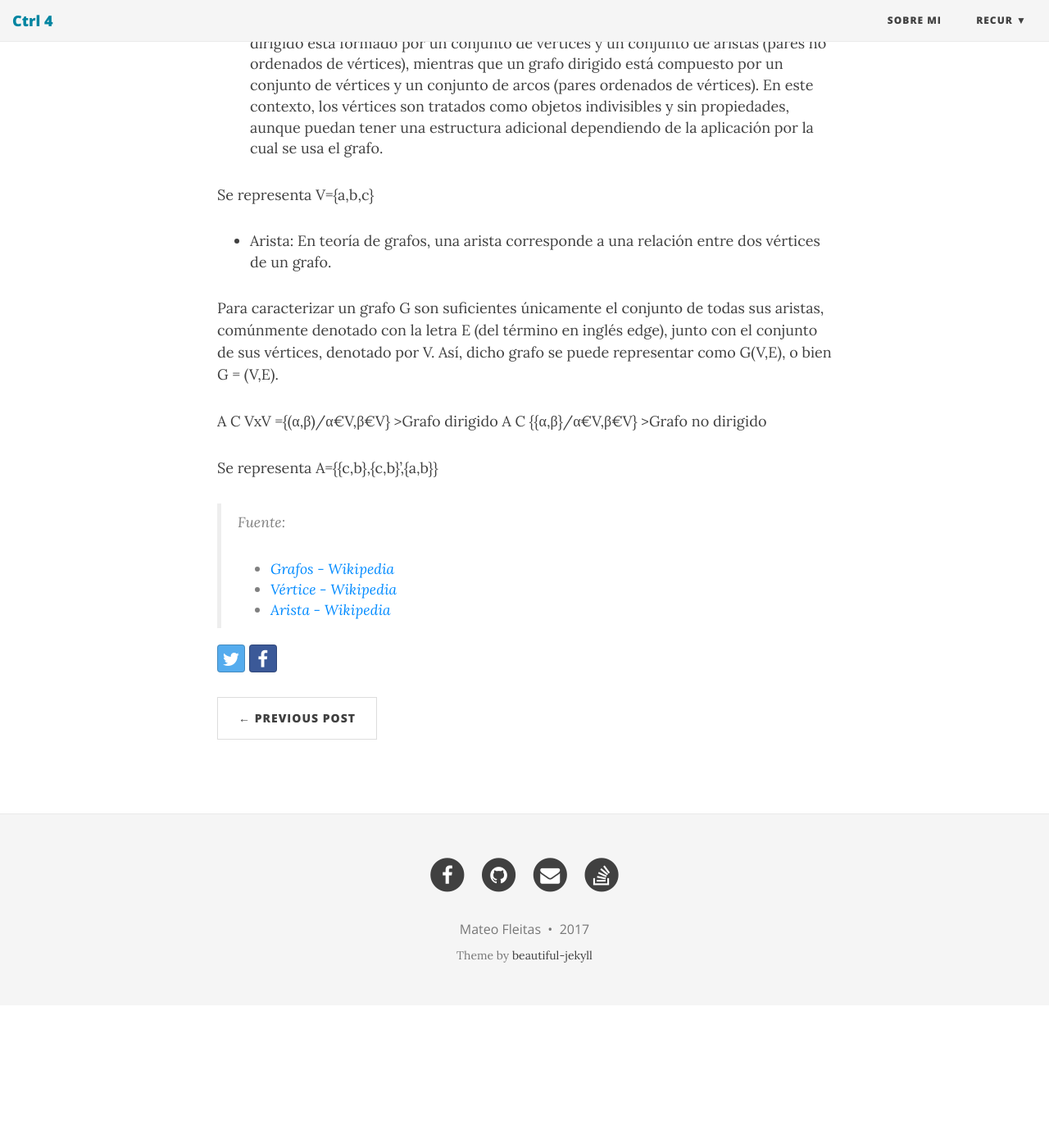
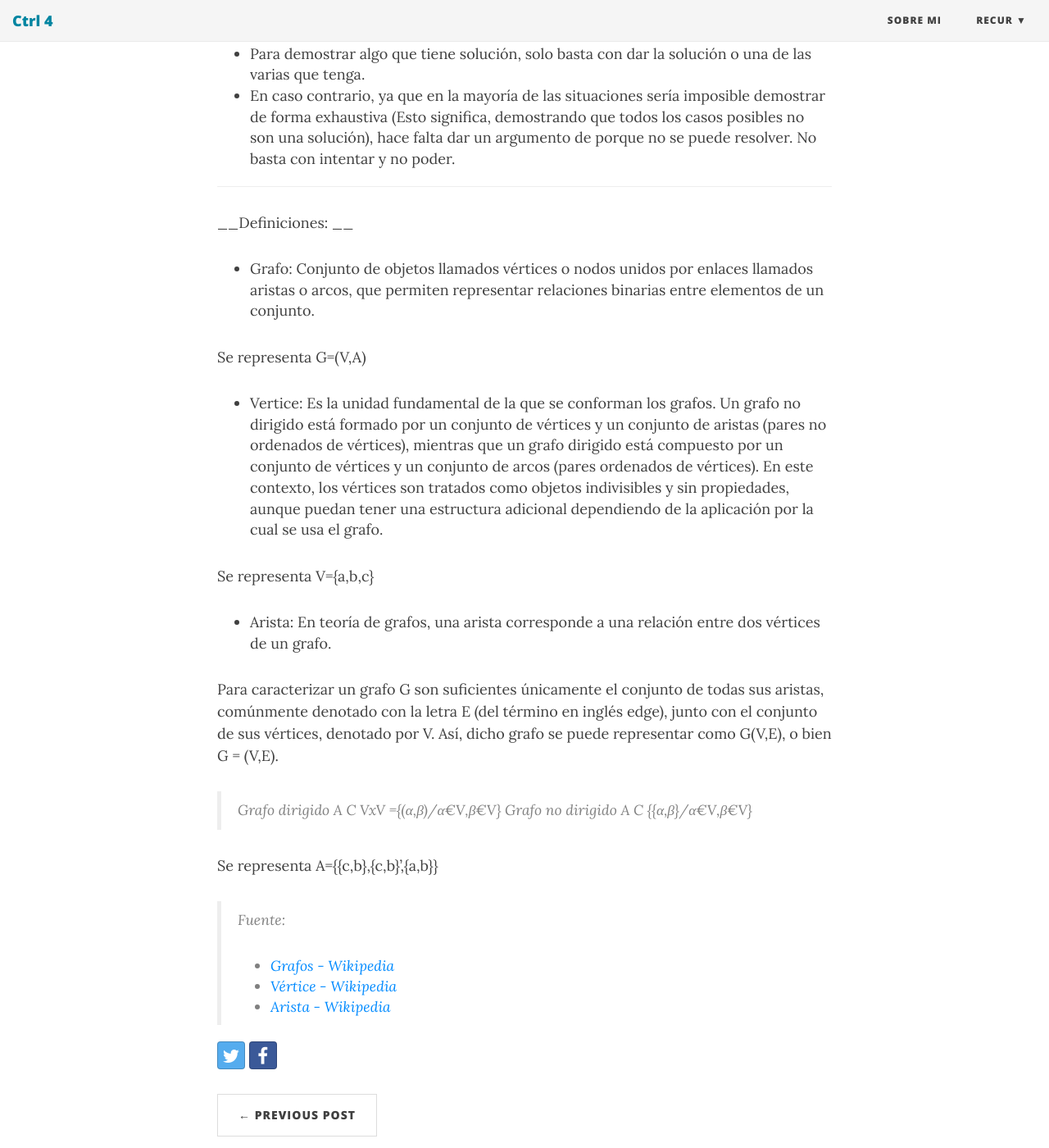
Before and after one commit to Ctrl4/ctrl4.github.io, a Jekyll site: the page built from _posts/2017-08-04-primer-semana-mdl2.md, in a window 1280 px wide and 1400 px high, scrolled down 4427 px. Shown: the whole window at 82% size. Built offline with Jekyll 4.4.1, drawn with Linux system fonts in a browser that asks for light colours; nearby versions of some CDN libraries; comment, search, counter and statistics services are not loaded; before the commit the page ends 5653 px from its top, so only the background shows below that.

Commit message:
Added new post

```diff
--- a/_posts/2017-08-04-primer-semana-mdl2.md
+++ b/_posts/2017-08-04-primer-semana-mdl2.md
@@ -51,8 +51,11 @@
 Si tenemos las siguientes 4 figuras:
 
 1) ![image]({{url.site}}/img/mdl2/clase1/ejemplo1.png)
+
 2) ![image]({{url.site}}/img/mdl2/clase1/ejemplo2.png)
+
 3) ![image]({{url.site}}/img/mdl2/clase1/ejemplo3.png)
+
 4) ![image]({{url.site}}/img/mdl2/clase1/ejemplo4.png)
 
 ¿Cuáles de estas 4 imágenes podrían dibujarse sin levantar el lapiz? Entendiendo que sólamente se pueden repetir los vértices (circulos con letras adentro) y no las aristas(líneas que unen a los vértices).
@@ -117,11 +120,15 @@
 Para caracterizar un grafo G son suficientes únicamente el conjunto de todas sus aristas, comúnmente denotado con la letra E (del término en inglés edge), junto con el conjunto de sus vértices, denotado por V. Así, dicho grafo se puede representar como G(V,E), o bien G = (V,E).
 
 {% raw %}
-A С VxV ={(α,β)/α€V,β€V} >Grafo dirigido
-A С {{α,β}/α€V,β€V} >Grafo no dirigido
+
+> Grafo dirigido
+A С VxV ={(α,β)/α€V,β€V}
+>Grafo no dirigido
+A С {{α,β}/α€V,β€V}
 
 Se representa A={{c,b},{c,b}',{a,b}}
 {% endraw %}
+
 >Fuente:
 > - [Grafos - Wikipedia](https://es.wikipedia.org/wiki/Grafo)
 > - [Vértice - Wikipedia](https://es.wikipedia.org/wiki/V%C3%A9rtice_(teor%C3%ADa_de_grafos))
```
Also changed, not shown: other parts of _posts/2017-08-04-primer-semana-mdl2.md (+1 -1 lines).
